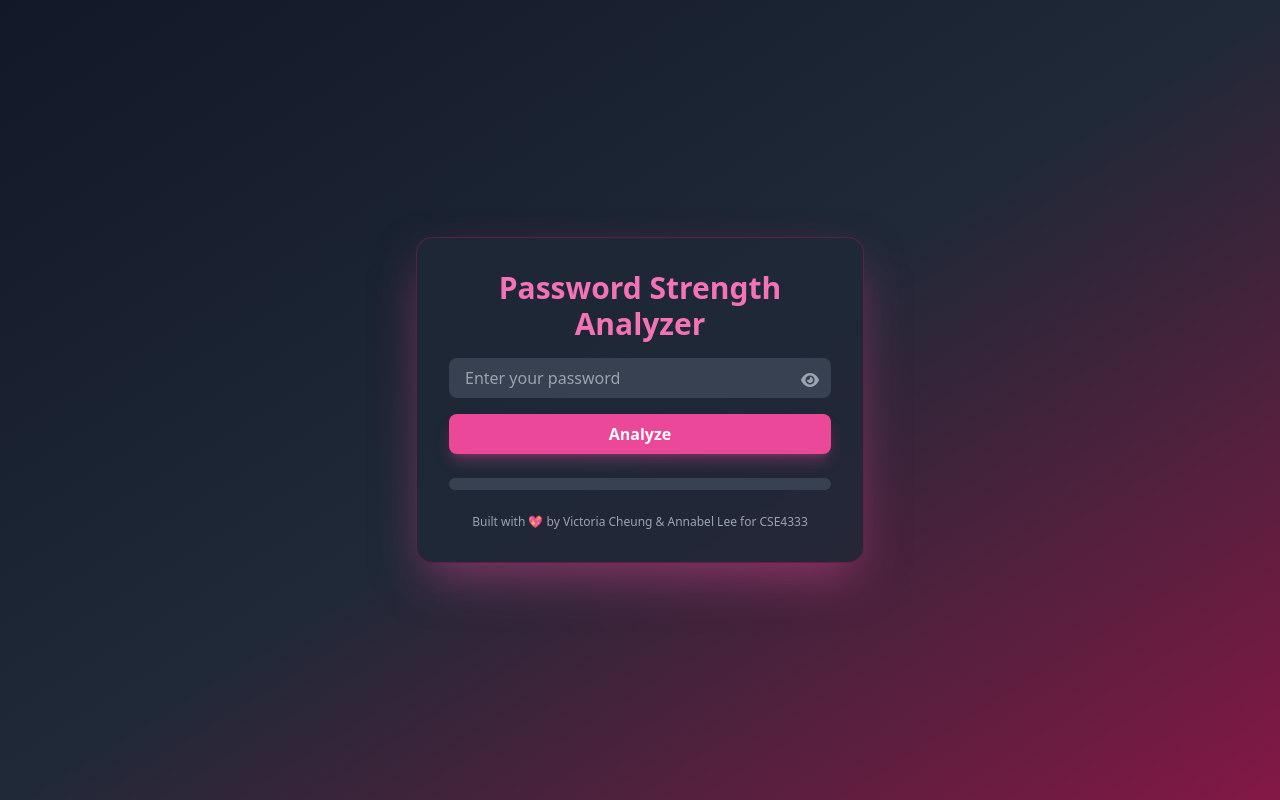
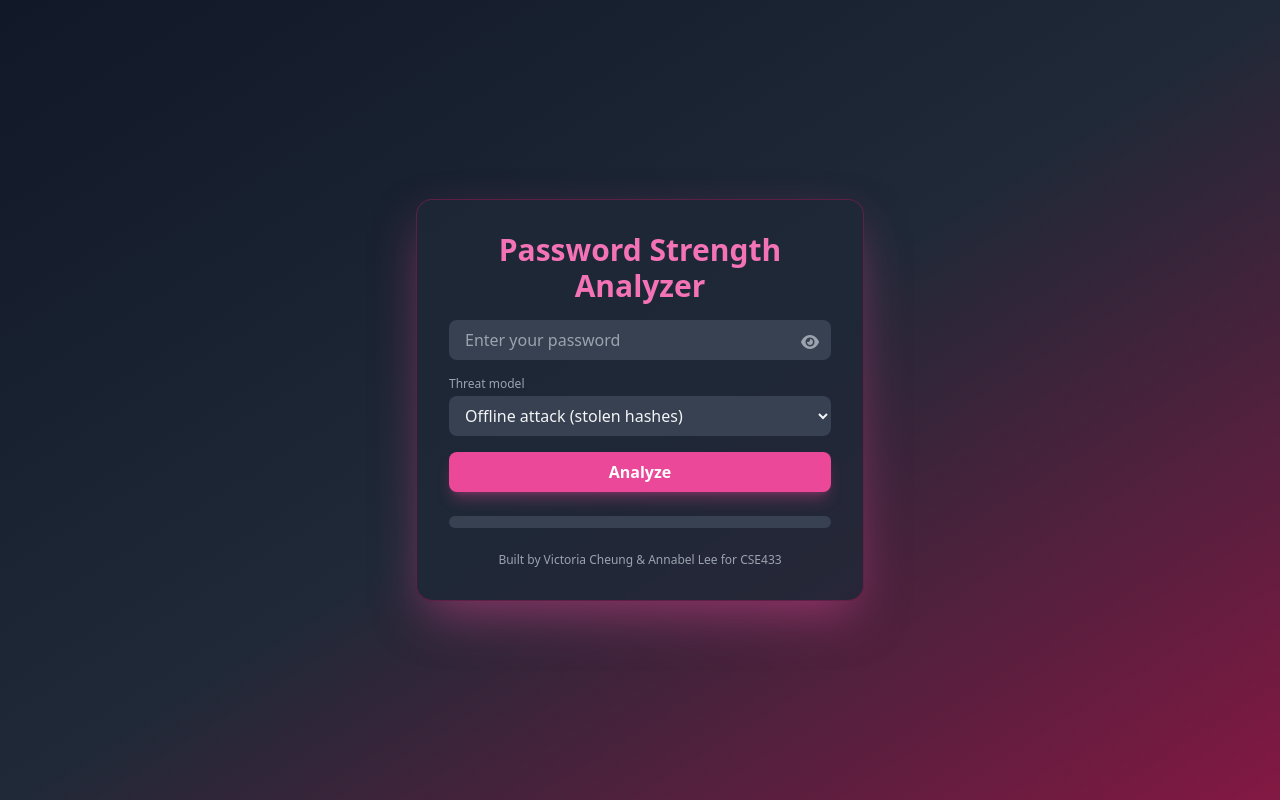
Before and after one commit to victoriacheungwustl/Password_Strength_Analyzer, a Flask app: page / in a window 1280 px wide. Run offline with Flask 3, Linux system fonts and the light colour scheme; some libraries are stand-ins or nearby versions.

Commit message:
Crack-time addition

```diff
--- a/static/script.js
+++ b/static/script.js
@@ -32,7 +32,7 @@ form.addEventListener("submit", async (e) => {
         const response = await fetch("/analyze", {
             method: "POST",
             headers: { "Content-Type": "application/json" },
-            body: JSON.stringify({ password }),
+            body: JSON.stringify({ password, threat_model: "offline" }),
         });
         const data = await response.json();
         updateUI(data);
@@ -40,7 +40,13 @@ form.addEventListener("submit", async (e) => {
 });
 
 function updateUI(data) {
-    const { entropy, category, feedback, details } = data;
+    const {
+        entropy,
+        category,
+        feedback,
+        estimated_crack_time,
+        details
+    } = data;
     const colorMap = {
         "Very Weak": "#ef4444",
         "Weak": "#f97316",
@@ -54,7 +60,24 @@ function updateUI(data) {
     fillBar.style.width = `${barPercent}%`;
     fillBar.style.backgroundColor = color;
 
-    resultText.innerHTML = `${category} <span class="text-gray-400 text-sm">(Entropy: ${entropy})</span>`;
+    // resultText.innerHTML = `
+    //     ${category}
+    //     <span class="text-gray-400 text-sm block mt-1">
+    //         Offline crack estimate: <strong>${estimated_crack_time.offline_attack}</strong><br>
+    //         Online crack estimate: <strong>${estimated_crack_time.online_attack}</strong>
+    //     </span>
+    // `;
+
+    // resultText.innerHTML = `${category} <span class="text-gray-400 text-sm">(Entropy: ${entropy})</span>`;
+    resultText.innerHTML = `
+    ${category}
+    <span class="text-gray-400 text-sm block mt-1">
+        Offline crack estimate: <strong>${estimated_crack_time.offline_attack}</strong><br>
+        Online crack estimate: <strong>${estimated_crack_time.online_attack}</strong>
+    </span>
+    <span class="text-gray-400 text-sm">(Entropy: ${entropy})</span>
+    `;
+
 
     // Feedback Logic - Shows "Excellent" for Very Strong, otherwise shows tips
     if (category === "Very Strong") {
--- a/templates/index.html
+++ b/templates/index.html
@@ -4,40 +4,85 @@
   <meta charset="UTF-8" />
   <meta name="viewport" content="width=device-width, initial-scale=1.0" />
   <title>Password Strength Analyzer</title>
+
   <script src="https://cdn.tailwindcss.com"></script>
   <script src="https://cdn.jsdelivr.net/npm/chart.js"></script>
   <link rel="stylesheet" href="https://cdnjs.cloudflare.com/ajax/libs/font-awesome/6.5.0/css/all.min.css" />
+
   <style>
-    @keyframes fadeIn { from { opacity: 0; transform: translateY(20px); } to { opacity: 1; transform: translateY(0); } }
-    .animate-fadeIn { animation: fadeIn 0.7s ease-out; }
+    @keyframes fadeIn {
+      from { opacity: 0; transform: translateY(20px); }
+      to { opacity: 1; transform: translateY(0); }
+    }
+    .animate-fadeIn {
+      animation: fadeIn 0.7s ease-out;
+    }
   </style>
 </head>
+
 <body class="min-h-screen bg-gradient-to-br from-gray-900 via-gray-800 to-pink-900 text-gray-100 flex flex-col items-center justify-center py-20">
 
-    <div id="main-card" class="w-full max-w-md bg-gray-800/80 rounded-2xl p-8 border border-pink-700/40 text-center shadow-[0_20px_50px_-10px_rgba(236,72,153,0.5)]">
-    <h1 class="text-3xl font-bold mb-4 text-pink-400">Password Strength Analyzer</h1>
+
+  <div id="main-card"
+       class="w-full max-w-md bg-gray-800/80 rounded-2xl p-8 border border-pink-700/40 text-center shadow-[0_20px_50px_-10px_rgba(236,72,153,0.5)]">
+
+    <h1 class="text-3xl font-bold mb-4 text-pink-400">
+      Password Strength Analyzer
+    </h1>
 
     <form id="password-form" class="space-y-4">
+
       <div class="relative">
-        <input id="password" type="password" placeholder="Enter your password" class="w-full px-4 py-2 rounded-lg bg-gray-700 text-gray-100 focus:outline-none focus:ring-2 focus:ring-pink-500" />
-        <button id="toggle-password" type="button" class="absolute right-3 top-2.5 text-gray-400 hover:text-pink-400">
+        <input
+          id="password"
+          type="password"
+          placeholder="Enter your password"
+          class="w-full px-4 py-2 rounded-lg bg-gray-700 text-gray-100 focus:outline-none focus:ring-2 focus:ring-pink-500"
+        />
+        <button
+          id="toggle-password"
+          type="button"
+          class="absolute right-3 top-2.5 text-gray-400 hover:text-pink-400"
+        >
           <i class="fa-solid fa-eye"></i>
         </button>
       </div>
-      <button type="submit" class="w-full bg-pink-500 hover:bg-pink-600 text-white font-semibold py-2 px-4 rounded-lg transition duration-200 shadow-lg shadow-pink-500/30">
+
+      <div class="text-left">
+        <label for="threat-model" class="block text-xs text-gray-400 mb-1">
+          Threat model
+        </label>
+        <select
+          id="threat-model"
+          class="w-full px-3 py-2 rounded-lg bg-gray-700 text-gray-100 focus:outline-none focus:ring-2 focus:ring-pink-500"
+        >
+          <option value="offline">Offline attack (stolen hashes)</option>
+          <option value="online">Online attack (rate-limited)</option>
+        </select>
+      </div>
+
+      <button
+        type="submit"
+        class="w-full bg-pink-500 hover:bg-pink-600 text-white font-semibold py-2 px-4 rounded-lg transition duration-200 shadow-lg shadow-pink-500/30"
+      >
         Analyze
       </button>
     </form>
 
     <div class="mt-6 w-full bg-gray-700 rounded-full h-3">
-      <div id="fill" class="h-3 rounded-full bg-gray-500 transition-all duration-500 w-0"></div>
+      <div id="fill"
+           class="h-3 rounded-full bg-gray-500 transition-all duration-500 w-0"></div>
     </div>
 
     <div id="result" class="mt-3 text-lg font-semibold"></div>
+
+    <div id="crack-time"
+         class="mt-2 text-sm text-gray-300 space-y-1"></div>
+
     <div id="feedback" class="mt-2 text-sm text-left"></div>
 
     <p class="text-xs text-gray-400 mt-6">
-      Built with 💖 by Victoria Cheung & Annabel Lee for CSE4333
+      Built by Victoria Cheung & Annabel Lee for CSE433
     </p>
   </div>
 
```
Also changed, not shown: analyzer.py (+36 -1 lines).
